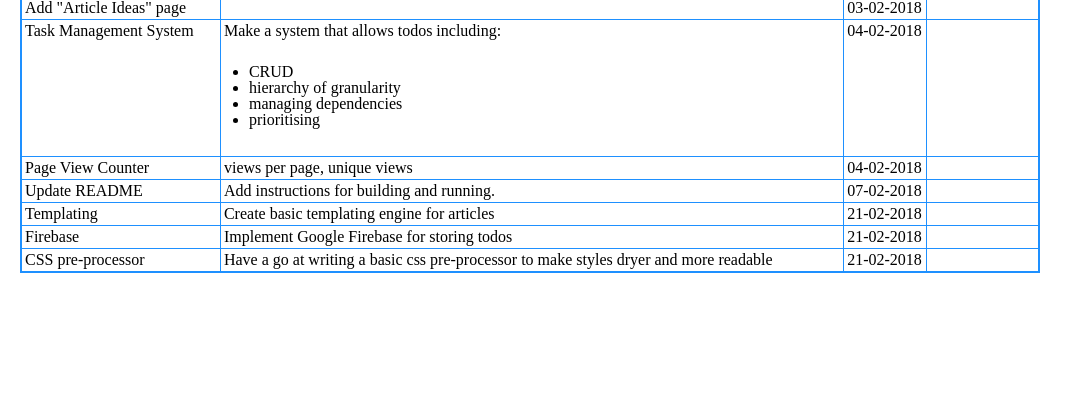
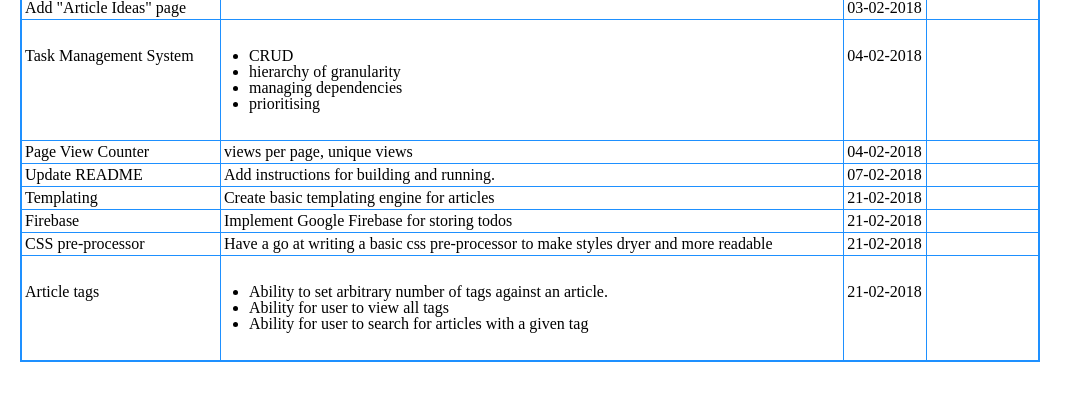
Before and after one commit to MJeorrett/blog, a website: page public/todo.html in a window 1280 px wide. Shown: the part 267-668 px from the top of the page, without its empty margins (0-1083 px from the left). Drawn offline with Linux system fonts and the light colour scheme.

Commit message:
todos: add 1 and minor edit

```diff
--- a/public/todo.html
+++ b/public/todo.html
@@ -36,7 +36,7 @@
         </tr>
         <tr>
             <td>Task Management System</td>
-            <td>Make a system that allows todos including:
+            <td>
                 <ul>
                     <li>CRUD</li>
                     <li>hierarchy of granularity</li>
@@ -77,5 +77,17 @@
             <td>21-02-2018</td>
             <td></td>
         </tr>
+        <tr>
+            <td>Article tags</td>
+            <td>
+                <ul>
+                    <li>Ability to set arbitrary number of tags against an article.</li>
+                    <li>Ability for user to view all tags</li>
+                    <li>Ability for user to search for articles with a given tag</li>
+                </ul>
+            </td>
+            <td>21-02-2018</td>
+            <td></td>
+        </tr>
     </tbody>
 </table>
```
